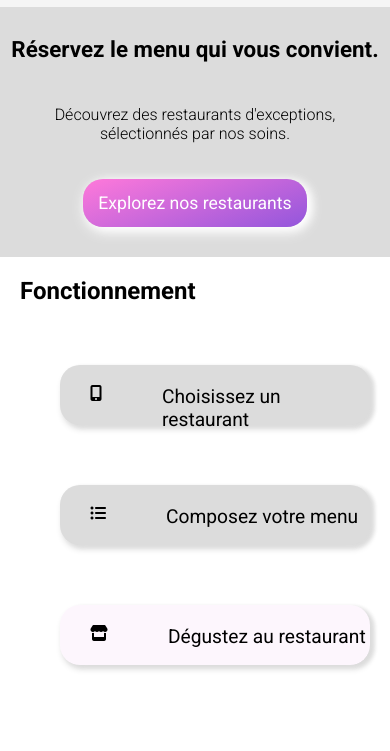
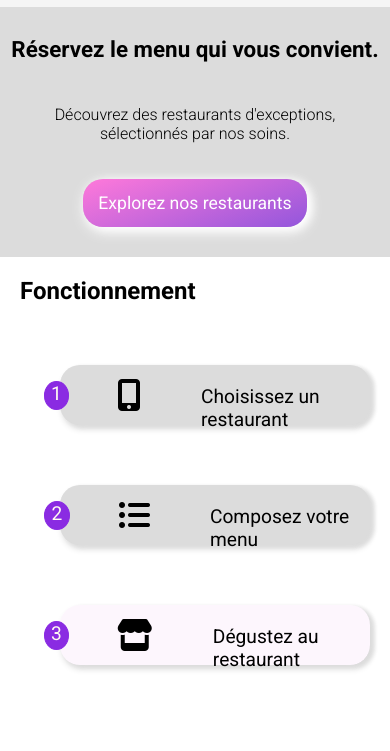
Before and after one commit to melcd238/ohmyfoodnewversion, a website: page index.html in a window 390 px wide. Shown: the part 93-844 px from the top of the page. Drawn offline with Linux system fonts and the light colour scheme; a web font is replaced by a local one.

Commit message:
puce menu fonct

```diff
--- a/index.html
+++ b/index.html
@@ -31,9 +31,9 @@
     <section class="section section-fonctionnement">
         <h2> Fonctionnement</h2>
         <ol>
-            <li><i class="fas fa-mobile-alt"></i> <p>Choisissez un restaurant</p> </li>
-            <li><i class="fas fa-list-ul"></i> <p>Composez votre menu</p> </li>
-            <li class="puce-color"><i class="fas fa-store"></i> <p>Dégustez au restaurant </p>  </li>
+            <li><i class="fas fa-mobile-alt fa-2x icon-fct" ></i> <p>Choisissez un restaurant</p> </li>
+            <li><i class="fas fa-list-ul fa-2x icon-fct"></i> <p>Composez votre menu</p> </li>
+            <li class="puce-color"><i class="fas fa-store fa-2x icon-fct"></i> <p>Dégustez au restaurant </p>  </li>
         </ol>
 
     </section>
--- a/scss/_mobile.scss
+++ b/scss/_mobile.scss
@@ -77,6 +77,27 @@ header{
   padding-left: 20px;
   padding-right: 20px;
   font-family: $font-family-text;
+  ol{
+    list-style: none;
+    counter-reset: li;
+  }
+  li::before{
+    content: counter(li);
+    color: floralwhite;
+    font-size: 1.2em;
+    display: inline-block;
+    width: 1.5em;
+    height: 1.4em;
+    margin-left: -2.4em;
+    margin-top: -0.2em;
+    border: blueviolet 1px solid;
+    text-align: center;
+    border-radius: 50% 50%;
+    background-color: blueviolet;
+   }
+  li{
+    counter-increment: li;
+  }
   ol li{
     border-radius: 20px;
     box-shadow: #DCDCDC 4px 2px 4px, #DCDCDC 2px 4px 6px;
@@ -86,6 +107,7 @@ header{
     padding-left: 30px;
     background-color:#DCDCDC;
     display: flex;
+
 
 
     }
@@ -98,8 +120,14 @@ header{
     font-size: 1.2rem;
 
   }
+  li .icon-fct{
+    margin-left: 1.5em;
+    margin-top: -0.2em;
+  }
+
+  }
 }
-  }
+
 .section-restaurant{
   @include responsive (small){
     background-color: #DCDCDC;
```
Also changed, not shown: css/style.css, 1 other file.
